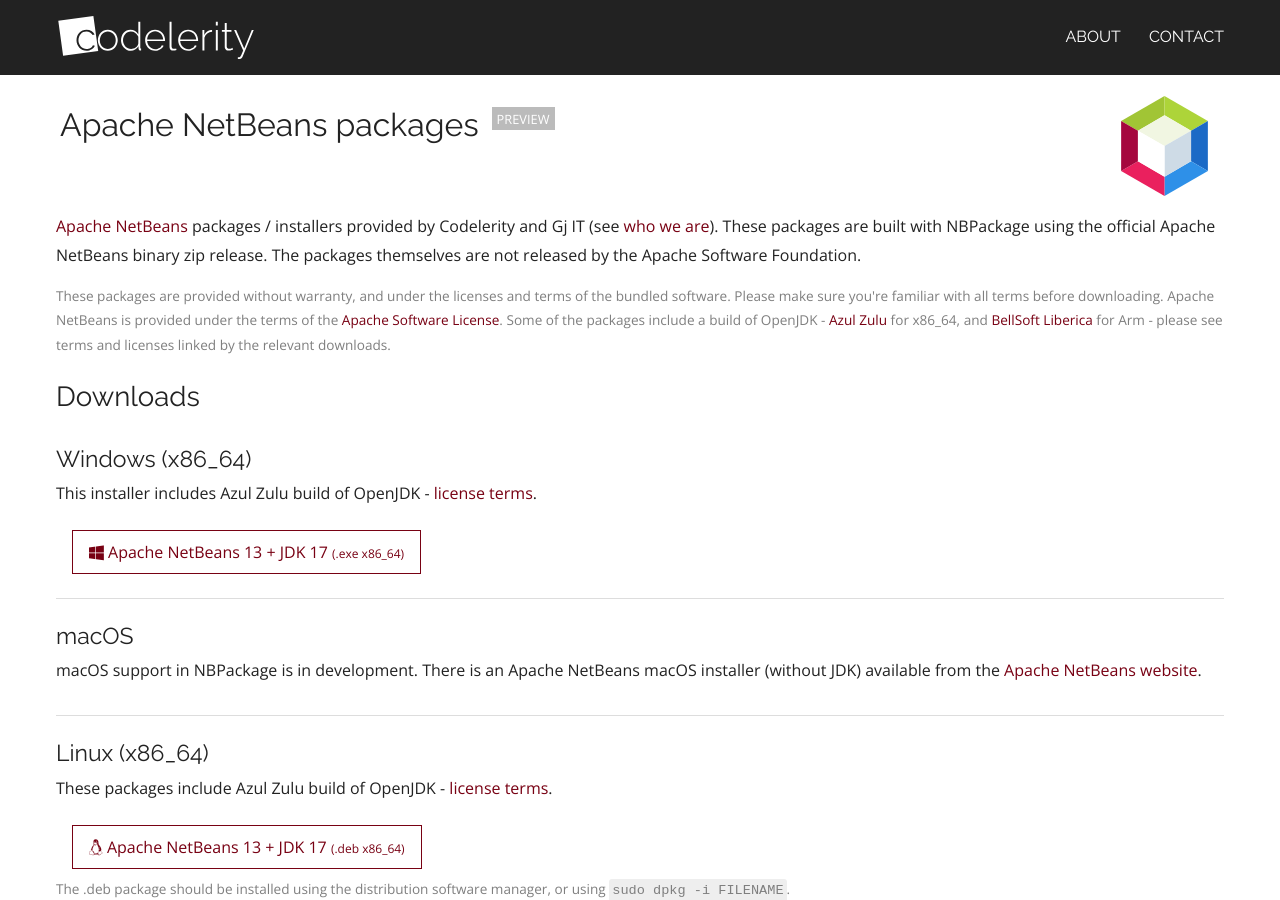
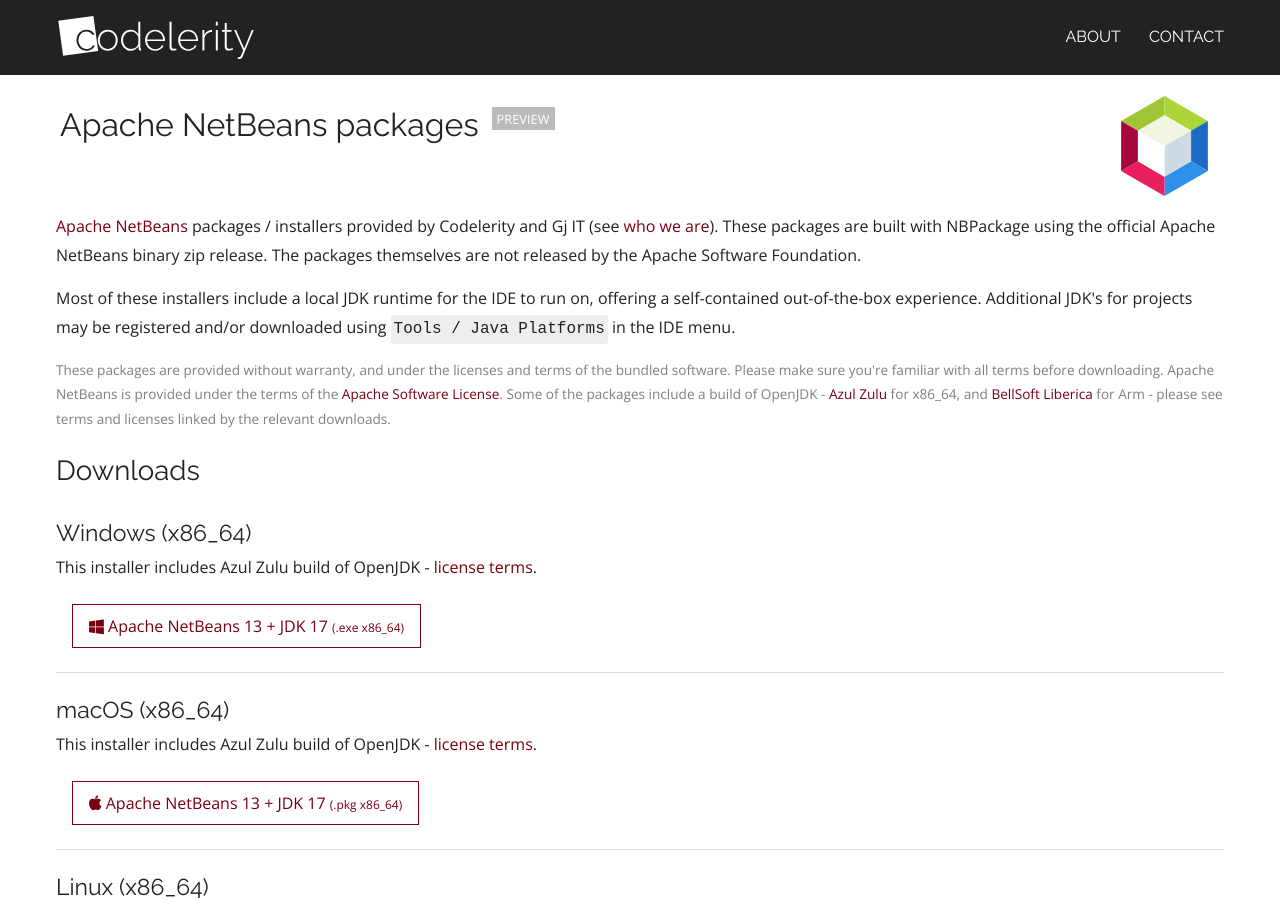
Before and after one commit to neilcsmith-net/codelerity-com-deploy, a Jekyll site: the page built from netbeans.html, in a window 1280 px wide and 900 px high. Built offline with Jekyll 4.4.1, drawn with Linux system fonts in a browser that asks for light colours; nearby versions of some CDN libraries; comment, search, counter and statistics services are not loaded.

Commit message:
Update NetBeans page for Apache NetBeans 13 macOS installer. Add note about local bundled JDK.

```diff
--- a/netbeans.html
+++ b/netbeans.html
@@ -10,6 +10,9 @@
     are built with NBPackage using the official Apache NetBeans binary zip release.
     The packages themselves are not released by the Apache Software Foundation.
   </p>
+  <p>Most of these installers include a local JDK runtime for the IDE to run on, offering
+  a self-contained out-of-the-box experience. Additional JDK's for projects may be registered
+  and/or downloaded using <code>Tools / Java Platforms</code> in the IDE menu.</p>
 </section>
 
 <section class="terms">
@@ -36,10 +39,13 @@
         <span class="type-arch">(.exe x86_64)</span></a></div>
   </section>
   <section class="download-arch">
-    <h3>macOS</h3>
-    <p>macOS support in NBPackage is in development. There is an Apache NetBeans
-      macOS installer (without JDK) available from the
-      <a href="https://netbeans.apache.org/download/">Apache NetBeans website</a>.</p>
+    <h3>macOS (x86_64)</h3>
+    <p>This installer includes Azul Zulu build of OpenJDK -
+      <a href="https://docs.azul.com/core/tpls/january-2022/zulu17_tpl.html">license terms</a>.</p>
+    <div><a href="https://github.com/codelerity/netbeans-installers/releases/download/v13-macos-build1/Apache-NetBeans-13.pkg"
+            class="btn"><i class="fa fa-apple"></i>
+        Apache NetBeans 13 + JDK 17
+        <span class="type-arch">(.pkg x86_64)</span></a></div>
   </section>
   <section class="download-arch">
     <h3>Linux (x86_64)</h3>
```
